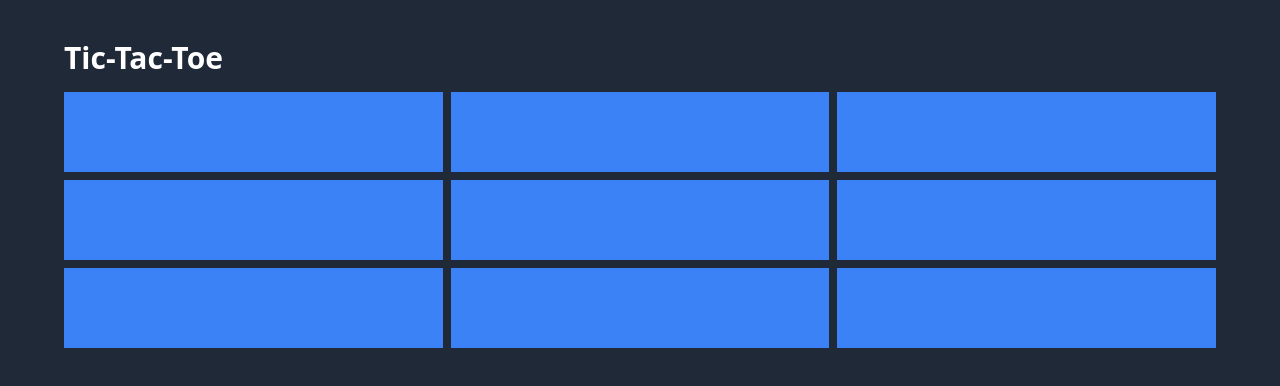
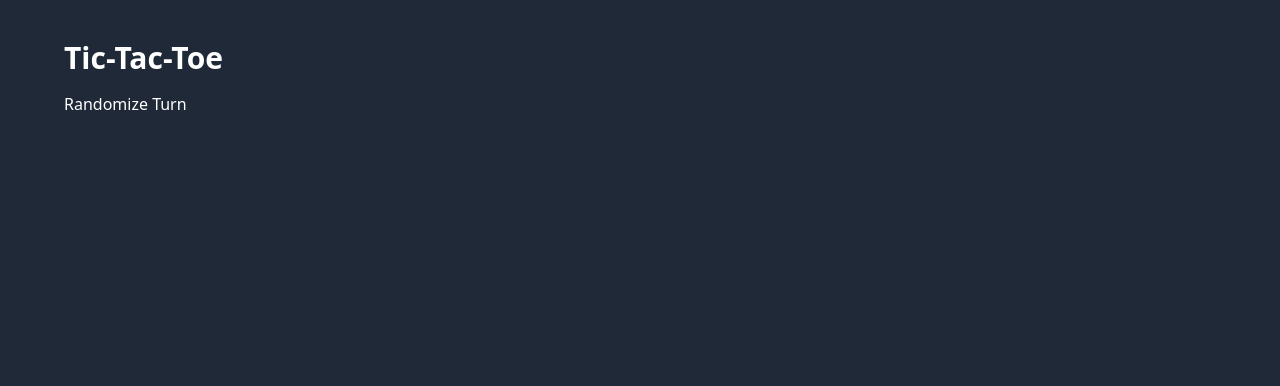
Before and after one commit to AnomolyAvery/m1-tic-tac-toe, a React (Vite) app: page / in a window 1280 px wide. Shown: the top 386 px of the page. Built offline with nearby package versions, Linux system fonts and the light colour scheme.

Commit message:
Added Turns & Game Over

```diff
--- a/src/components/Game.tsx
+++ b/src/components/Game.tsx
@@ -1,3 +1,4 @@
+import classNames from '@/utils/classNames';
 import React from 'react'
 
 const Game: React.FC = () => {
@@ -14,11 +15,60 @@ const Game: React.FC = () => {
 
     const [board, updateBoard] = React.useState(initialBoard);
 
+    type Player = 'X' | 'O';
+
+    const [turn, updateTurn] = React.useState<Player | null>(null);
+
+    const onResetClick = () => {
+        updateBoard(initialBoard);
+        updateTurn(null);
+        updateGameOver(false);
+    };
+
+    if (gameOver) {
+        return (
+            <div>
+                <h1
+                    className='text-3xl font-bold mb-4'
+                >Game Over</h1>
+                <button onClick={onResetClick}>
+                    Reset
+                </button>
+            </div>
+        )
+    }
+
+    const onTurnClick = () => {
+        if (turn === null) {
+            const options: Player[] = ['X', 'O'];
+
+            const randomIndex = Math.floor(Math.random() * options.length);
+
+            updateTurn(options[randomIndex]);
+        }
+    };
+
+    if (turn === null) {
+        return (
+            <div>
+                <button onClick={onTurnClick}>
+                    Randomize Turn
+                </button>
+            </div>
+        )
+    }
+
+
     return (
         <div>
 
+            <h2
+                className={classNames("text-3xl font-bold mb-4", turn === 'X' ? 'text-blue-500' : 'text-red-500')}
+            >
+                {turn}&apos;s Turn
+            </h2>
             <div className='grid grid-cols-3 gap-2'>
-                {!gameOver && board.map((cell, idx) => (
+                {!gameOver && turn && board.map((cell, idx) => (
                     <BoardCell key={`board-cell-${idx}`} />
                 ))}
             </div>
--- /dev/null
+++ b/src/utils/classNames.ts
@@ -0,0 +1,3 @@
+export default function classNames(...classes: string[]) {
+    return classes.filter(Boolean).join(' ');
+}
```
